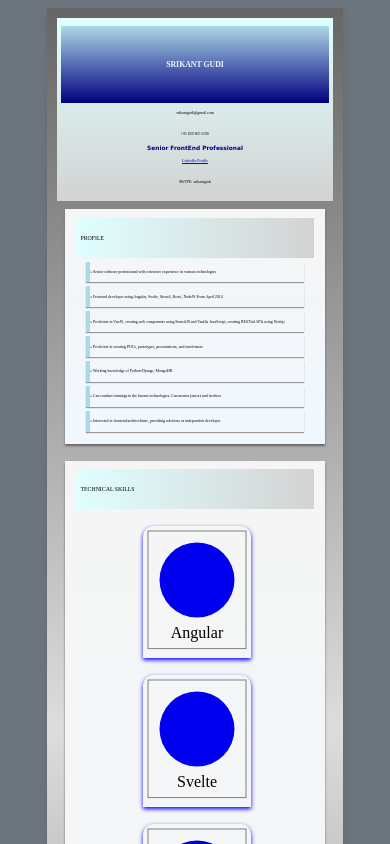
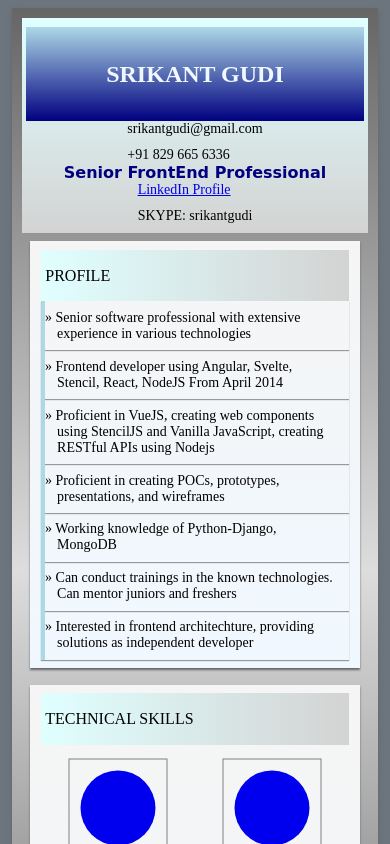
Before and after one commit to srikantgudi/srikantgudi.github.io, a Svelte app: page / in a window 390 px wide. Shown: the top 844 px of the page. Built offline with nearby package versions, Linux system fonts and the light colour scheme; a web font is replaced by a local one.

Commit message:
Modified layout

```diff
--- a/public/global.css
+++ b/public/global.css
@@ -31,15 +31,14 @@
     color: navy;
 }
 .contacts {
-    display: flex;
-    margin: 0 1vw;
+    display: grid;
+    grid-template-columns: 1fr 1fr;
+    gap: 10px;
     justify-content: space-around;
 }
 .contact-item {
     font-size: 1vw;
-    width: 40vw;
-    margin: 1vh 1vw;
-    text-align: center;
+    margin: 10px;
 }
 .panel {
     padding: 1vh 3vw;
@@ -68,15 +67,12 @@
 .skills {
     display: flex;
     flex-flow: row wrap;
-    padding: 1vh 1vw 0 2vw;
     justify-content: space-around;
 }
 .skill {
     padding: 4px;
     margin: 1vh 1vw;
-    box-shadow: 0 2px 4px blue;
     border-radius: 10px 10px 0 0;
-    color: blue;
 }
 .skill.secondary {
     box-shadow: 0 2px 4px #999;
@@ -99,7 +95,32 @@
     text-align: center;
 }
 @media screen and (max-width: 640px) {
+    .resume {
+        margin: 1vh 1vw;
+    }
+    .title {
+        font-size: 150%;
+    }
+    .positiontitle, .panel-title {
+        font-size: 100%;
+    }
     .contacts {
+        grid-template-columns: 1fr;
+    }
+    .content-item, .contact-item {
+        margin: 0;
+        width: auto;
+        font-size: 14px;
+        font-weight: 400;
+    }
+    .contact-item {
+        margin: 0;
+    }
+    .work-exp {
         flex-flow: column;
     }
+    .exp {
+        margin: 1vh 4px;
+        width: auto;
+    }
 }
--- a/src/App.svelte
+++ b/src/App.svelte
@@ -25,7 +25,9 @@
 		</div>
 		<div class="contacts">
 			<div class="contact-item">
-				<a href="https://linkedin.com/in/srikantgudi-blr">LinkedIn Profile</a>
+				<a href="https://linkedin.com/in/srikantgudi-blr" target="_blank">
+					LinkedIn Profile
+				</a>
 			</div>
 			<div class="contact-item">
 				SKYPE: srikantgudi
```
